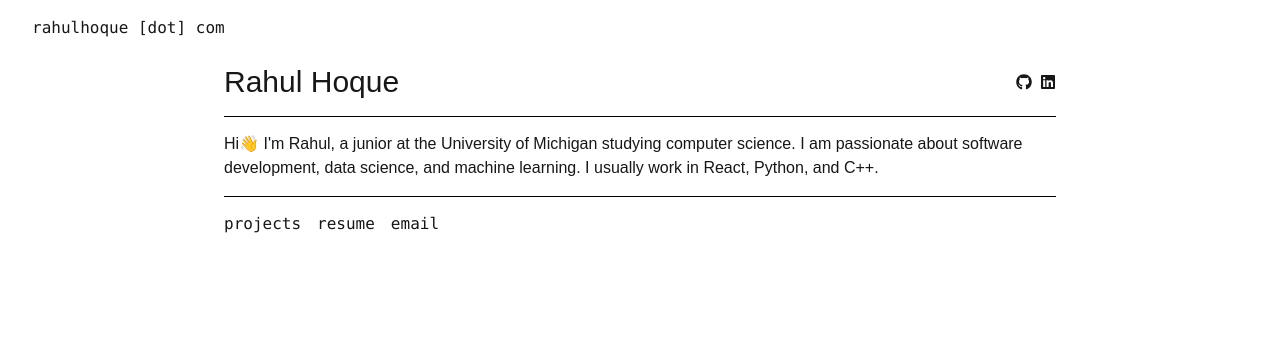
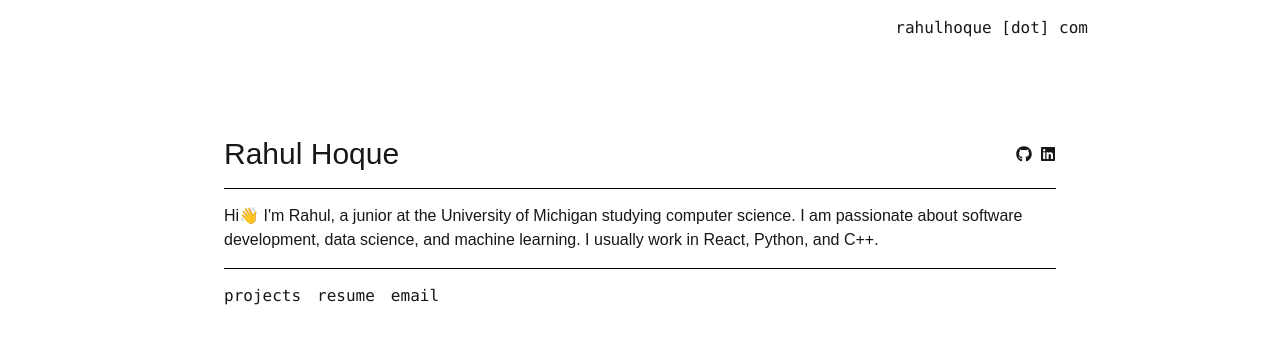
Before and after one commit to HoqueUM/portfolio-2, a Next.js app: page / in a window 1280 px wide. Shown: the top 344 px of the page. Built offline with nearby package versions, Linux system fonts and the light colour scheme.

Commit message:
fixed the styling

```diff
--- a/app/page.tsx
+++ b/app/page.tsx
@@ -5,7 +5,7 @@ import Link from "next/link";
 export default function Home() {
   return (
     <div className="min-h-screen relative">
-      <nav className="fixed top-0 px-4 sm:px-8 pb-8 pt-4">
+      <nav className="top-0 px-4 sm:px-8 pb-8 pt-4">
         <div className="flex justify-between items-center max-w-4xl mx-auto">
           <div></div>
           <Link href="/"><div className="font-mono trace">rahulhoque [dot] com</div></Link>
--- a/app/projects/page.tsx
+++ b/app/projects/page.tsx
@@ -40,7 +40,7 @@ export default function Projects() {
 
   return (
     <div className="min-h-screen relative">
-      <nav className="fixed top-0 px-4 sm:px-8 pb-8 pt-4">
+      <nav className="top-0 px-4 sm:px-8 pb-8 pt-4">
         <div className="flex justify-between items-center max-w-4xl mx-auto">
           <div></div>
           <Link href="/"><div className="font-mono trace">rahulhoque [dot] com</div></Link>
```
